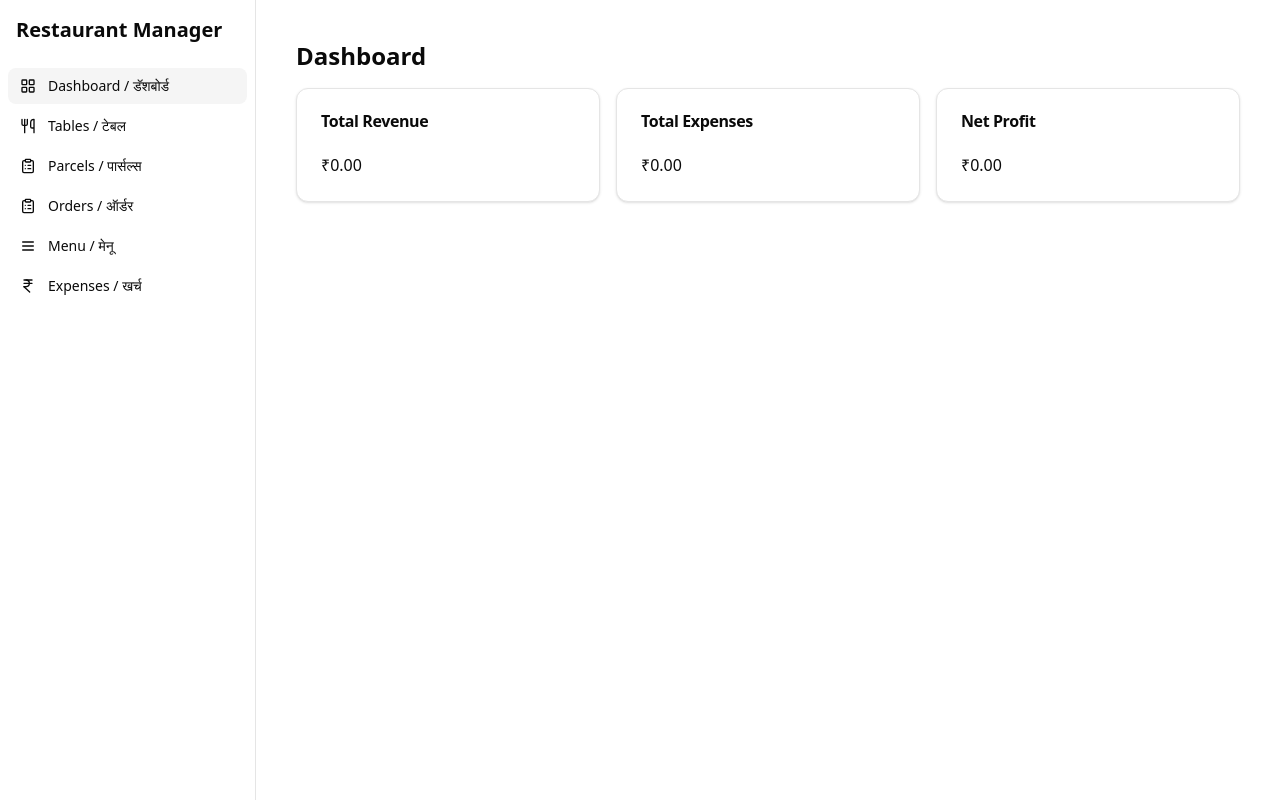
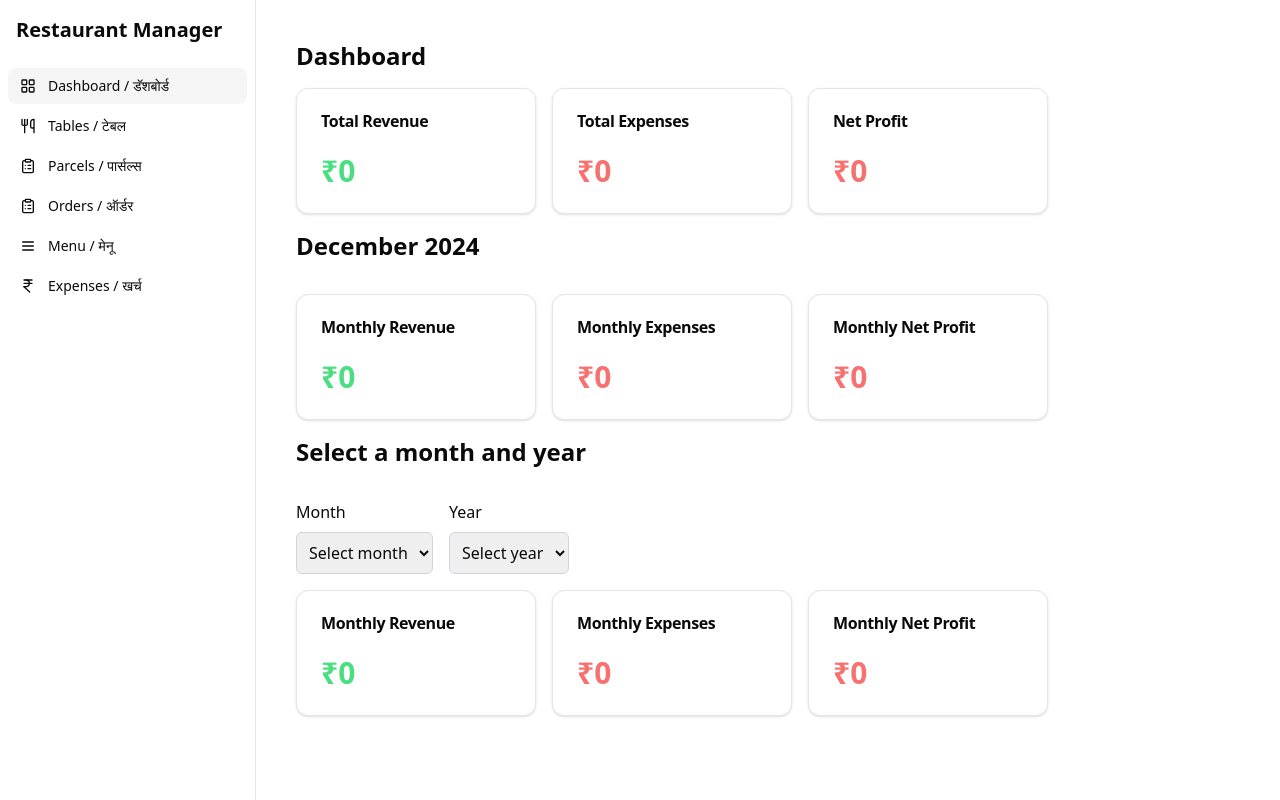
Before and after one commit to thedemonsid/restaurant-management, a React (Vite) app: page /#/ in a window 1280 px wide. Built offline with nearby package versions, Linux system fonts and the light colour scheme.

Commit message:
feat: add functionality to retrieve monthly expenses and update dashboard with monthly revenue and expenses

```diff
--- a/src/electron/database/index.ts
+++ b/src/electron/database/index.ts
@@ -99,6 +99,22 @@ class RestaurantDB {
   public getExpensesForFullDay(date: string) {
     return getExpensesForFullDay(this.db, date);
   }
+  public async getMonthlyExpenses(year: number, month: number) {
+    const expenses = await getExpenses(this.db);
+    const monthlyExpenses = expenses.filter((expense) => {
+      const expenseDate = new Date(expense.createdAt);
+      return (
+        expenseDate.getFullYear() === year &&
+        expenseDate.getMonth() === month - 1
+      );
+    });
+
+    const totalMonthlyExpenses = monthlyExpenses.reduce((total, expense) => {
+      return total + expense.price;
+    }, 0);
+
+    return totalMonthlyExpenses;
+  }
 
   //! Close the database connection
   public close(): void {
--- a/src/electron/database/lib/expenses.ts
+++ b/src/electron/database/lib/expenses.ts
@@ -64,10 +64,21 @@ export function getExpensesForFullDay(db: DatabaseType, date: string) {
     SELECT * FROM "Expenses"
     WHERE createdAt BETWEEN @startOfDay AND @endOfDay
   `);
-  return stmt.all({ startOfDay: startOfDay.toISOString(), endOfDay: endOfDay.toISOString() }) as Expense[];
+  return stmt.all({
+    startOfDay: startOfDay.toISOString(),
+    endOfDay: endOfDay.toISOString(),
+  }) as Expense[];
 }
+// //Function to get expenses of a particular month
+// export function getExpensesByMonthAndYear(db: DatabaseType, year: string, month: string) {
+//   const stmt = db.prepare(`
+//     SELECT * FROM "Expenses"
+//     WHERE strftime('%Y-%m', createdAt) = @yearMonth
+//   `);
+//   return stmt.all({ yearMonth: `${year}-${month}` }) as Expense[];
+// }
 
-
+// Function to delete an expense
 export function deleteExpense(db: DatabaseType, id: number) {
   const stmt = db.prepare(`
     DELETE FROM "Expenses"
--- a/src/electron/ipcHandlers.ts
+++ b/src/electron/ipcHandlers.ts
@@ -151,3 +151,11 @@ ipcMain.handle("expense:get-for-full-day", async (event, date) => {
     throw error;
   }
 });
+ipcMain.handle("expense:get-monthly", async (event, year, month) => {
+  try {
+    return await RestaurantDB.getMonthlyExpenses(year, month);
+  } catch (error) {
+    console.error("Failed to get monthly expenses:", error);
+    throw error;
+  }
+});
--- a/src/web/pages/dashboard.tsx
+++ b/src/web/pages/dashboard.tsx
@@ -1,25 +1,72 @@
 import { useState, useEffect } from "react";
+import { Card, CardContent, CardHeader, CardTitle } from "@/components/ui/card";
+import { cn } from "@/lib/utils";
 
-import { Card, CardContent, CardHeader, CardTitle } from "@/components/ui/card";
+const CardComponent = ({
+  title,
+  value,
+  valueClass,
+}: {
+  title: string;
+  value: string;
+  valueClass: string;
+}) => (
+  <Card className="min-w-60">
+    <CardHeader>
+      <CardTitle>{title}</CardTitle>
+    </CardHeader>
+    <CardContent>
+      <p className={cn("font-bold text-3xl", valueClass)}>{value}</p>
+    </CardContent>
+  </Card>
+);
+
+const SelectComponent = ({
+  label,
+  options,
+  onChange,
+}: {
+  label: string;
+  options: { value: string; label: string }[];
+  onChange: (e: React.ChangeEvent<HTMLSelectElement>) => void;
+}) => (
+  <div className="flex flex-col">
+    <label className="mb-2">{label}</label>
+    <select
+      className="p-2 border border-gray-300 rounded-md"
+      onChange={onChange}
+    >
+      <option value="">Select {label.toLowerCase()}</option>
+      {options.map((option) => (
+        <option key={option.value} value={option.value}>
+          {option.label}
+        </option>
+      ))}
+    </select>
+  </div>
+);
 
 const Dashboard = () => {
   const [totalRevenue, setTotalRevenue] = useState(0);
   const [totalExpenses, setTotalExpenses] = useState(0);
   const [netProfit, setNetProfit] = useState(0);
-  const [recentOrders, setRecentOrders] = useState([]);
-  const [recentExpenses, setRecentExpenses] = useState([]);
+  const [monthlyRevenue, setMonthlyRevenue] = useState(0);
+  const [monthlyExpenses, setMonthlyExpenses] = useState(0);
+  const [selectedMonth, setSelectedMonth] = useState(0);
+  const [selectedYear, setSelectedYear] = useState(0);
+  const [selectedMonthlyRevenue, setSelectedMonthlyRevenue] = useState(0);
+  const [selectedMonthlyExpenses, setSelectedMonthlyExpenses] = useState(0);
 
-  useEffect(() => {
-    async function fetchData() {
+  const fetchData = async () => {
     const orders = await window.restaurant.order.getOrders();
     const expenses = await window.restaurant.expenses.getExpenses();
 
     const totalRevenue = orders.reduce(
-        (sum, order) => sum + order.amountPaid,
+      (sum: number, order: { amountPaid: number }) => sum + order.amountPaid,
       0
     );
     const totalExpenses = expenses.reduce(
-        (sum, expense) => sum + expense.price,
+      (sum: number, expense: { price: number }) => sum + expense.price,
       0
     );
     const netProfit = totalRevenue - totalExpenses;
@@ -27,41 +74,146 @@ const Dashboard = () => {
     setTotalRevenue(totalRevenue);
     setTotalExpenses(totalExpenses);
     setNetProfit(netProfit);
-      setRecentOrders(orders.slice(-5));
-      setRecentExpenses(expenses.slice(-5));
-    }
+  };
 
+  const fetchMonthlyData = async (year: number, month: number) => {
+    const monthlyRevenue = await window.restaurant.revenue.getMonthlyRevenue(
+      year,
+      month
+    );
+    const monthlyExpenses = await window.restaurant.expenses.getMonthlyExpenses(
+      year,
+      month
+    );
+
+    setMonthlyRevenue(monthlyRevenue);
+    setMonthlyExpenses(monthlyExpenses);
+  };
+
+  const fetchSelectedMonthlyData = async () => {
+    if (!selectedMonth || !selectedYear) return;
+
+    const monthlyRevenue = await window.restaurant.revenue.getMonthlyRevenue(
+      selectedYear,
+      selectedMonth
+    );
+    const monthlyExpenses = await window.restaurant.expenses.getMonthlyExpenses(
+      selectedYear,
+      selectedMonth
+    );
+
+    setSelectedMonthlyRevenue(monthlyRevenue);
+    setSelectedMonthlyExpenses(monthlyExpenses);
+  };
+
+  useEffect(() => {
     fetchData();
+    const year = new Date().getFullYear();
+    const month = new Date().getMonth() + 1;
+    fetchMonthlyData(year, month);
   }, []);
+
+  useEffect(() => {
+    fetchSelectedMonthlyData();
+  }, [selectedMonth, selectedYear]);
+
+  const monthOptions = Array.from({ length: 12 }).map((_, i) => {
+    const month = i + 1;
+    return {
+      value: `${new Date().getFullYear()}-${month}`,
+      label: new Date(new Date().getFullYear(), i).toLocaleString("default", {
+        month: "long",
+      }),
+    };
+  });
+
+  const yearOptions = Array.from({ length: 5 }).map((_, i) => {
+    const year = new Date().getFullYear() - i;
+    return { value: year.toString(), label: year.toString() };
+  });
 
   return (
     <div className="p-4">
       <h1 className="text-2xl font-bold mb-4">Dashboard</h1>
-      <div className="grid grid-cols-1 md:grid-cols-3 gap-4 mb-4">
-        <Card>
-          <CardHeader>
-            <CardTitle>Total Revenue</CardTitle>
-          </CardHeader>
-          <CardContent>
-            <p>₹{totalRevenue.toFixed(2)}</p>
-          </CardContent>
-        </Card>
-        <Card>
-          <CardHeader>
-            <CardTitle>Total Expenses</CardTitle>
-          </CardHeader>
-          <CardContent>
-            <p>₹{totalExpenses.toFixed(2)}</p>
-          </CardContent>
-        </Card>
-        <Card>
-          <CardHeader>
-            <CardTitle>Net Profit</CardTitle>
-          </CardHeader>
-          <CardContent>
-            <p>₹{netProfit.toFixed(2)}</p>
-          </CardContent>
-        </Card>
+      <div className="flex flex-col flex-wrap gap-4">
+        <div className="flex justify-between w-1/2 items-center gap-4">
+          <CardComponent
+            title="Total Revenue"
+            value={`₹${totalRevenue}`}
+            valueClass="text-green-400"
+          />
+          <CardComponent
+            title="Total Expenses"
+            value={`₹${totalExpenses}`}
+            valueClass="text-red-400"
+          />
+          <CardComponent
+            title="Net Profit"
+            value={`₹${netProfit}`}
+            valueClass={netProfit > 0 ? "text-green-400" : "text-red-400"}
+          />
+        </div>
+        <h1 className="text-2xl font-bold mb-4">
+          {new Date().toLocaleString("default", { month: "long" })}{" "}
+          {new Date().getFullYear()}
+        </h1>
+        <div className="flex justify-between w-1/2 items-center gap-4">
+          <CardComponent
+            title="Monthly Revenue"
+            value={`₹${monthlyRevenue}`}
+            valueClass="text-green-400"
+          />
+          <CardComponent
+            title="Monthly Expenses"
+            value={`₹${monthlyExpenses}`}
+            valueClass="text-red-400"
+          />
+          <CardComponent
+            title="Monthly Net Profit"
+            value={`₹${monthlyRevenue - monthlyExpenses}`}
+            valueClass={
+              monthlyRevenue - monthlyExpenses > 0
+                ? "text-green-400"
+                : "text-red-400"
+            }
+          />
+        </div>
+        <h1 className="text-2xl font-bold mb-4">Select a month and year</h1>
+        <div className="flex gap-4">
+          <SelectComponent
+            label="Month"
+            options={monthOptions}
+            onChange={(e) =>
+              setSelectedMonth(parseInt(e.target.value.split("-")[1]))
+            }
+          />
+          <SelectComponent
+            label="Year"
+            options={yearOptions}
+            onChange={(e) => setSelectedYear(parseInt(e.target.value))}
+          />
+        </div>
+        <div className="flex justify-between w-1/2 items-center gap-4">
+          <CardComponent
+            title="Monthly Revenue"
+            value={`₹${selectedMonthlyRevenue}`}
+            valueClass="text-green-400"
+          />
+          <CardComponent
+            title="Monthly Expenses"
+            value={`₹${selectedMonthlyExpenses}`}
+            valueClass="text-red-400"
+          />
+          <CardComponent
+            title="Monthly Net Profit"
+            value={`₹${selectedMonthlyRevenue - selectedMonthlyExpenses}`}
+            valueClass={
+              selectedMonthlyRevenue - selectedMonthlyExpenses > 0
+                ? "text-green-400"
+                : "text-red-400"
+            }
+          />
+        </div>
       </div>
     </div>
   );
--- a/types.d.ts
+++ b/types.d.ts
@@ -27,6 +27,7 @@ interface Window {
       updateExpense: (expense: any) => Promise<void>;
       getExpensesByDate: (date: string) => Promise<any>;
       getExpensesForFullDay: (date: string) => Promise<any>;
+      getMonthlyExpenses: (year: number, month: number) => Promise<any>;
     };
   };
 }
```
Also changed, not shown: src/electron/preload.cts, 1 other file (tests, documents, lock files or other folders). Lines whose indentation alone changed are shown as unchanged.
